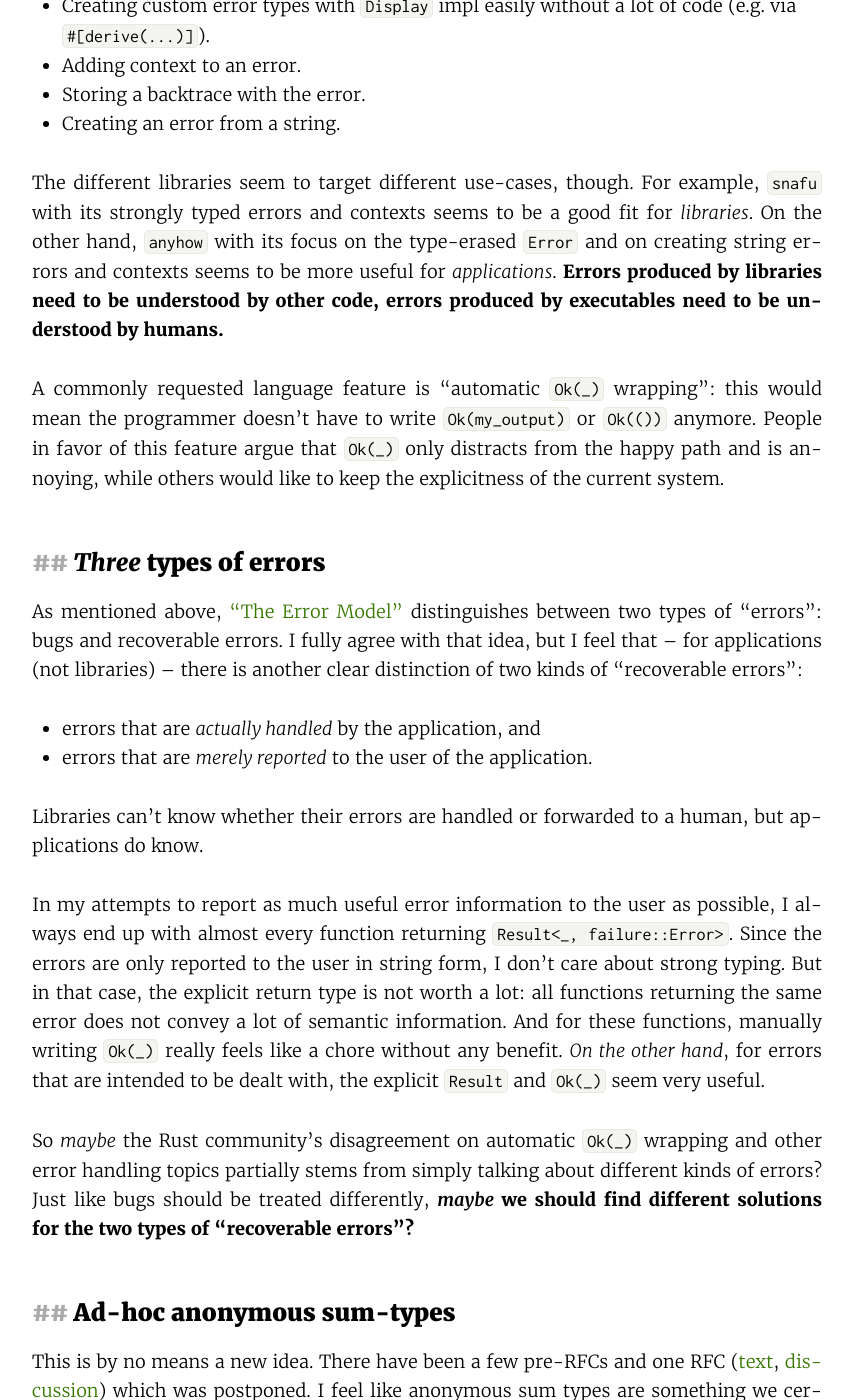
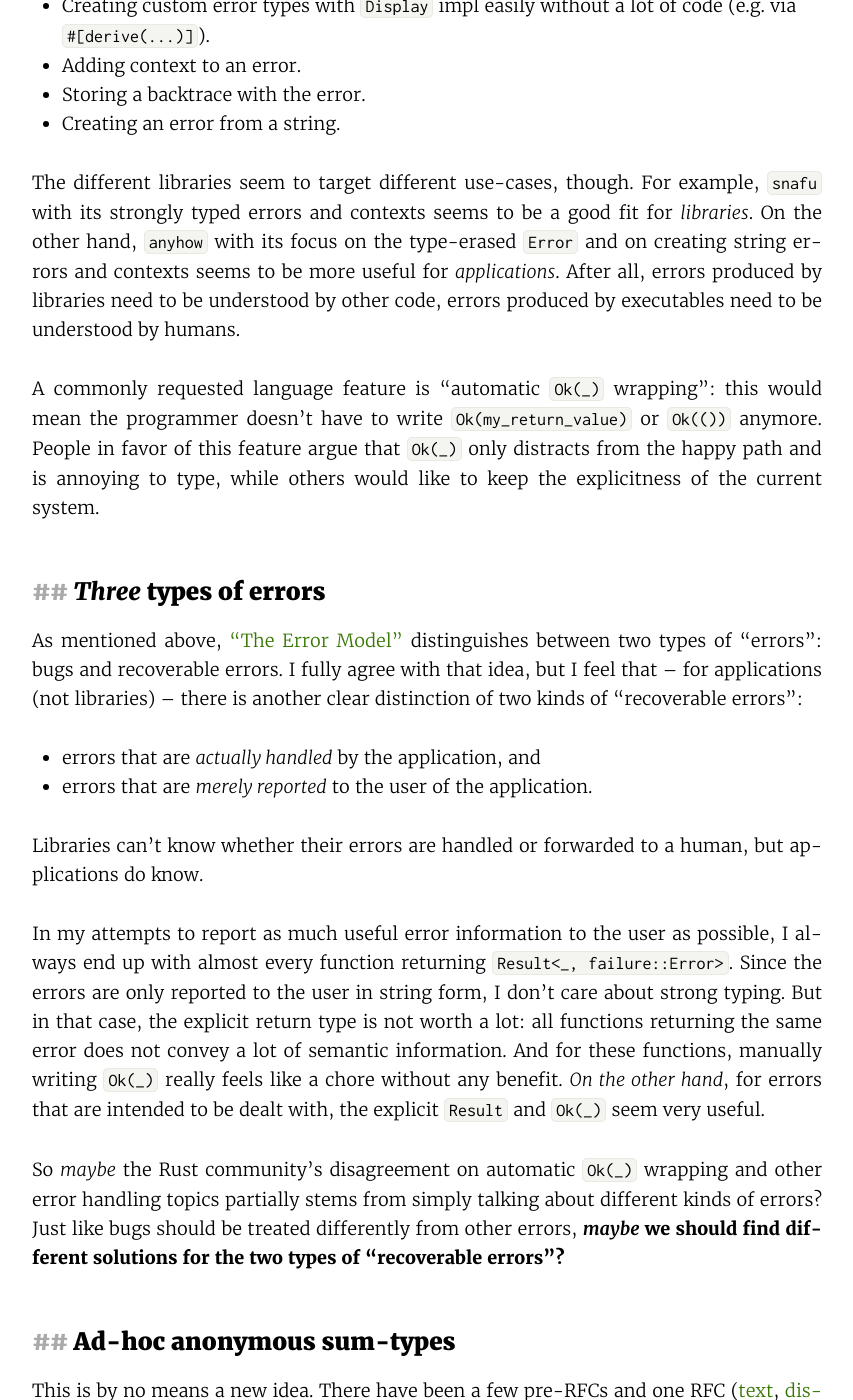
Before and after one commit to LukasKalbertodt/LukasKalbertodt.github.io, a Jekyll site: the page built from _posts/2019-11-14-thoughts-on-error-handling-in-rust.md, in a window 1280 px wide and 1400 px high, scrolled down 3225 px. Shown: the whole window, without its empty margins (213-1066 px from the left). Built offline with Jekyll 4.4.1, drawn with Linux system fonts in a browser that asks for light colours; comment, search, counter and statistics services are not loaded; some of the changed text lies outside the part shown.

Commit message:
Improve language at some places in "error handling" blog

````diff
--- a/_posts/2019-11-14-thoughts-on-error-handling-in-rust.md
+++ b/_posts/2019-11-14-thoughts-on-error-handling-in-rust.md
@@ -66,7 +66,7 @@ Unfortunately, this won't work: `parse` returns a `ParseIntError` (in this case)
 - *Non-solution*: panicking (panicking is for bugs only).
 - *Non-solution*: converting the error into a string and return `Result<_, String>` (loss of semantic information, should be avoided).
 - Creating a custom `enum { Io(io::Error), Parse(ParseIntError) }`.
-- Use a type erased error type like:
+- Use a type-erased error type like:
     - `Box<dyn std::error::Error>`
     - `failure::Error`
     - ... and others
@@ -86,9 +86,9 @@ Looking at what popular error handling crates offer, we can list features that p
 - Storing a backtrace with the error.
 - Creating an error from a string.
 
-The different libraries seem to target different use-cases, though. For example, `snafu` with its strongly typed errors and contexts seems to be a good fit for *libraries*. On the other hand, `anyhow` with its focus on the type-erased `Error` and on creating string errors and contexts seems to be more useful for *applications*. **Errors produced by libraries need to be understood by other code, errors produced by executables need to be understood by humans.**
+The different libraries seem to target different use-cases, though. For example, `snafu` with its strongly typed errors and contexts seems to be a good fit for *libraries*. On the other hand, `anyhow` with its focus on the type-erased `Error` and on creating string errors and contexts seems to be more useful for *applications*. After all, errors produced by libraries need to be understood by other code, errors produced by executables need to be understood by humans.
 
-A commonly requested language feature is "automatic `Ok(_)` wrapping": this would mean the programmer doesn't have to write `Ok(my_output)` or `Ok(())` anymore. People in favor of this feature argue that `Ok(_)` only distracts from the happy path and is annoying, while others would like to keep the explicitness of the current system.
+A commonly requested language feature is "automatic `Ok(_)` wrapping": this would mean the programmer doesn't have to write `Ok(my_return_value)` or `Ok(())` anymore. People in favor of this feature argue that `Ok(_)` only distracts from the happy path and is annoying to type, while others would like to keep the explicitness of the current system.
 
 
 
@@ -103,7 +103,7 @@ Libraries can't know whether their errors are handled or forwarded to a human, b
 
 In my attempts to report as much useful error information to the user as possible, I always end up with almost every function returning `Result<_, failure::Error>`. Since the errors are only reported to the user in string form, I don't care about strong typing. But in that case, the explicit return type is not worth a lot: all functions returning the same error does not convey a lot of semantic information. And for these functions, manually writing `Ok(_)` really feels like a chore without any benefit. *On the other hand*, for errors that are intended to be dealt with, the explicit `Result` and `Ok(_)` seem very useful.
 
-So *maybe* the Rust community's disagreement on automatic `Ok(_)` wrapping and other error handling topics partially stems from simply talking about different kinds of errors? Just like bugs should be treated differently, **_maybe_ we should find different solutions for the two types of "recoverable errors"?**
+So *maybe* the Rust community's disagreement on automatic `Ok(_)` wrapping and other error handling topics partially stems from simply talking about different kinds of errors? Just like bugs should be treated differently from other errors, **_maybe_ we should find different solutions for the two types of "recoverable errors"?**
 
 
 ## Ad-hoc anonymous sum-types
@@ -118,7 +118,7 @@ fn load_config_value(path: &Path) -> Result<u64, io::Error | ParseIntError> {
 }
 ```
 
-That way it would be super easy to explicitly list all kinds of errors that can occur while not being forced to write a lot of boilerplate code or use an error handling crate.
+That way it would be super easy to explicitly list all kinds of errors that can occur. Of course, this does not mean that this should be used everywhere, just like tuples (anonymous product types) should not be used everywhere. But this smooths out the difficulty curve: programmers don't have to jump from a simple `io::Error` to "custom enum" or "error handling crate" immediately.
 
 Anonymous sum types still require a lot of design work and are no-where near to being implemented. But I still think we should not forget their potential  when talking about error handling.
 
````
